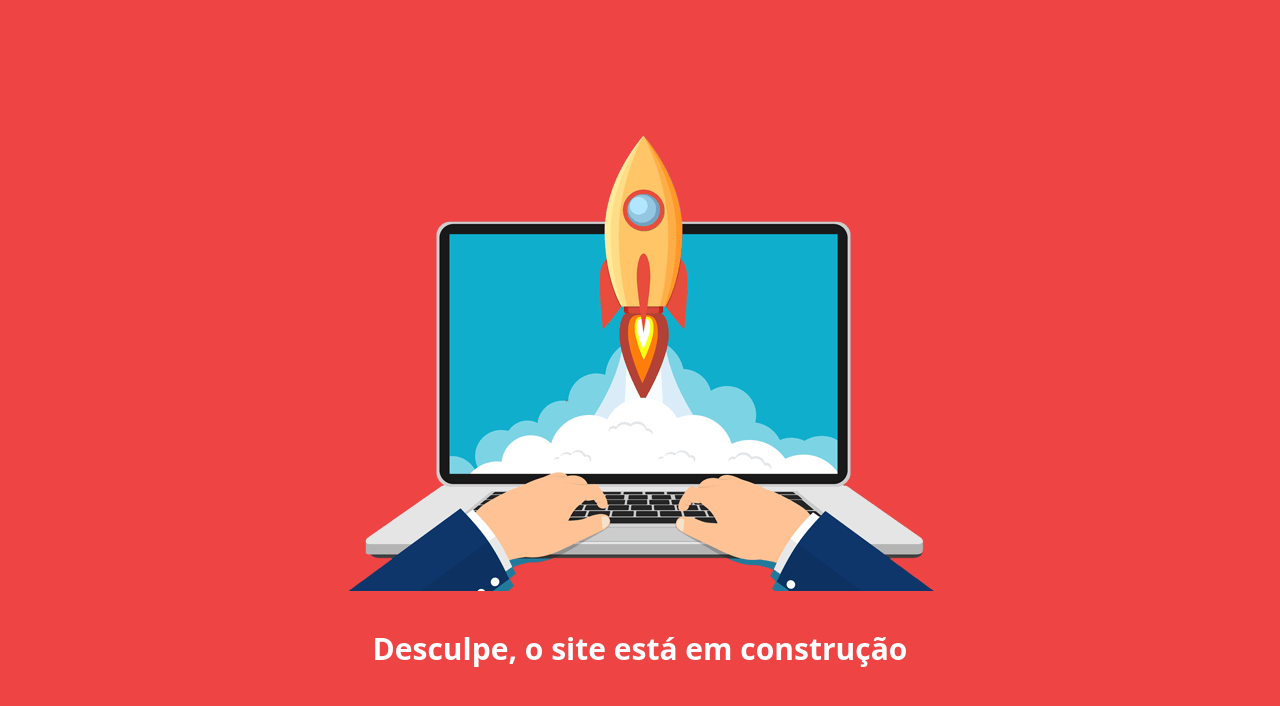
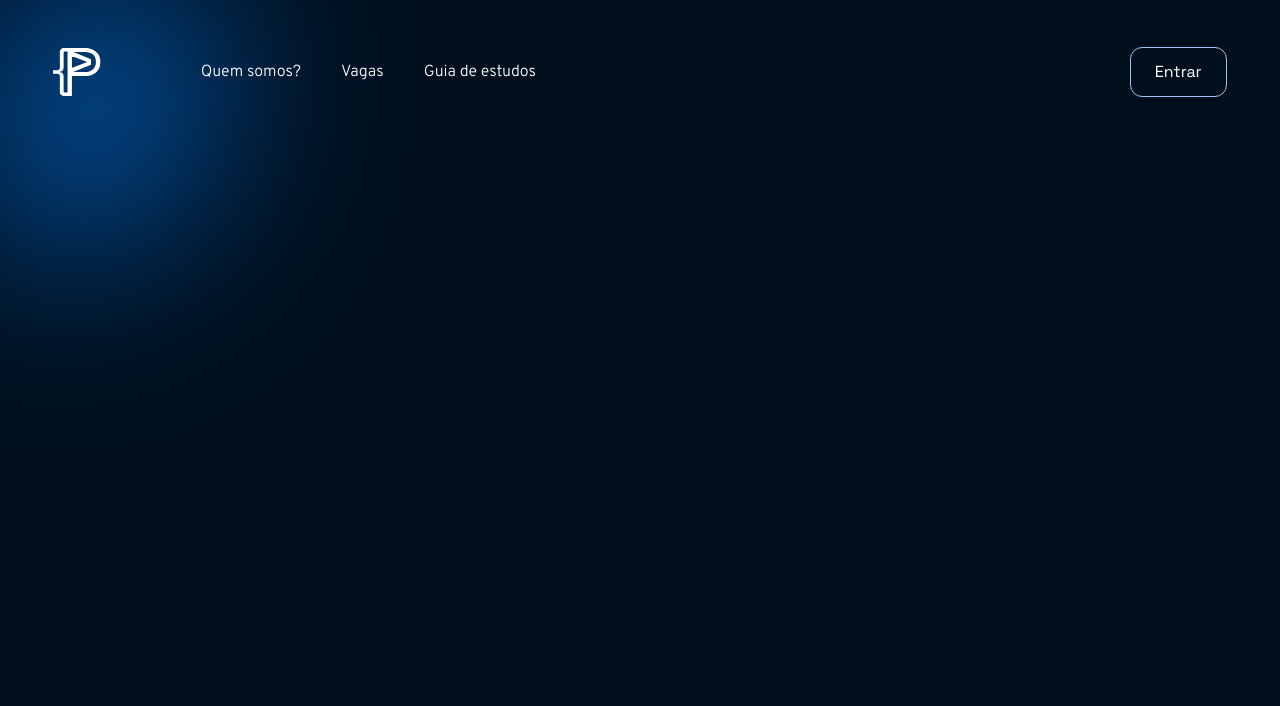
Before and after one commit to dansenpir/programeiros, a Next.js app: page / in a window 1280 px wide. Shown: the top 706 px of the page. Built offline with nearby package versions, Linux system fonts and the light colour scheme.

Commit message:
feature: create header

```diff
--- /dev/null
+++ b/src/pages/components/Login/Header/index.tsx
@@ -0,0 +1,42 @@
+import Image from "next/image";
+import styles from "./styles.module.css";
+
+export function Header() {
+  return (
+    <header className="py-10">
+      <div className="xl:w-11/12 xl:mx-auto">
+        <div className="relative flex items-center justify-between">
+          <div className="relative z-10 flex items-center">
+            <div>
+              <img
+                src="/images/P.svg"
+                width={47.31}
+                height={48}
+                alt="logo do programeiros"
+              />
+            </div>
+
+            <ul className="inline-flex ml-20 font-normal text-white font-overpass">
+              <li className="p-5">
+                <a href="#" className="hover:text-btn-border">Quem somos?</a>
+              </li>
+              <li className="p-5">
+                <a href="#" className="hover:text-btn-border">Vagas</a>
+              </li>
+              <li className="p-5">
+                <a href="#" className="hover:text-btn-border">Guia de estudos</a>
+              </li>
+            </ul>
+          </div>
+
+          <button className="p-3 px-6 text-white border border-btn-border rounded-xl font-grotesk hover:bg-btn-border">
+            Entrar
+          </button>
+        </div>
+        <div
+          className={`absolute top-0 left-0 text-white xl:w-2/12 xl:h-64 z-0 rounded-br-full roudend-tr-full ${styles.logo}`}
+        />
+      </div>
+    </header>
+  );
+}
--- /dev/null
+++ b/src/pages/components/Login/Header/styles.module.css
@@ -0,0 +1,4 @@
+.logo {
+  background: #0466c8;
+  filter: blur(100px);
+}
--- a/src/pages/index.tsx
+++ b/src/pages/index.tsx
@@ -1,13 +1,9 @@
+import { Header } from './components/Login/Header'
+
 export default function Home() {
   return (
-    <main className="flex flex-col items-center justify-center w-full h-screen min-w-full min-h-screen p-5 bg-red-500 gap-10">
-      <section className="flex items-center justify-center w-full sm:w-1/2">
-        <img src="images/construction.png" alt="logo de construção"/>
-      </section>
-
-      <section className="text-center">
-        <h1 className="text-2xl font-black text-white sm:text-3xl">Desculpe, o site está em construção</h1>
-      </section>
+    <main className="w-full max-w-full min-h-screen bg-bg-main">
+      <Header />
     </main>
   )
 }
```
Also changed, not shown: public/images/P.svg (added).
